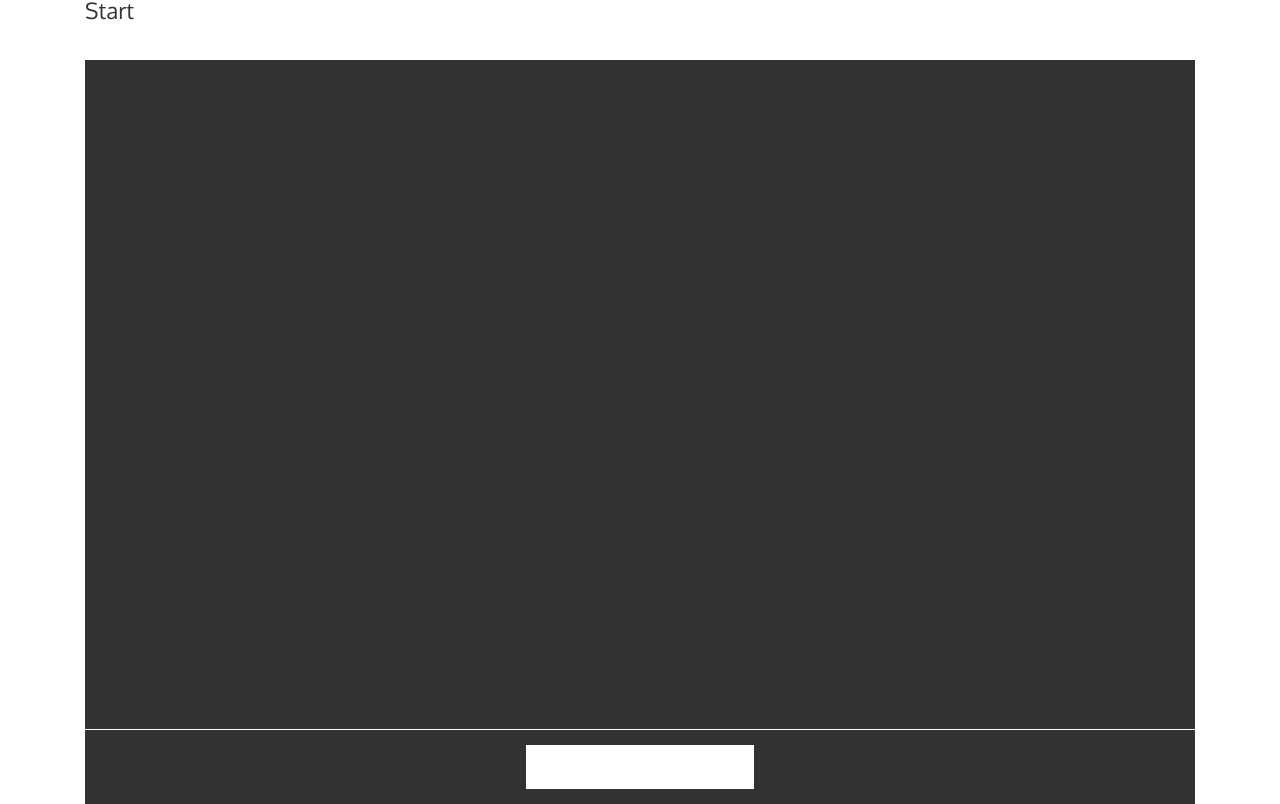
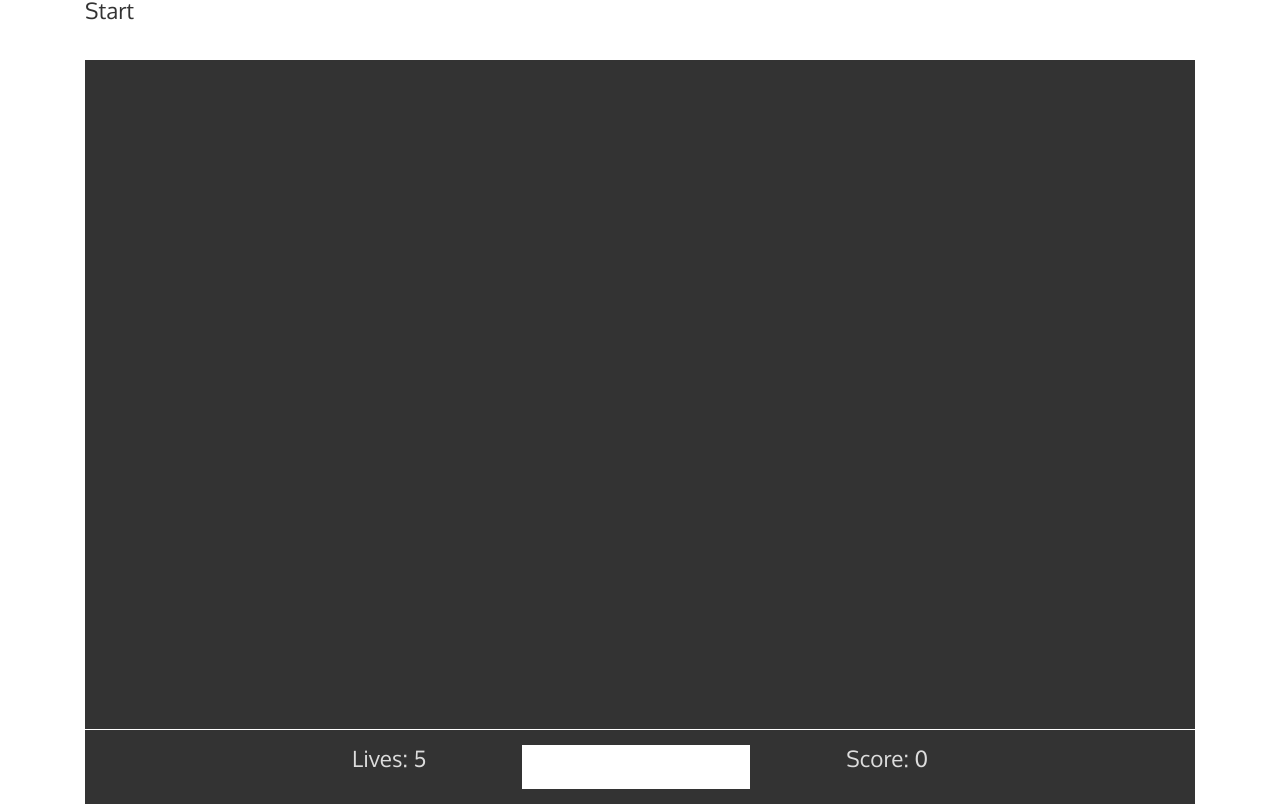
Before and after one commit to JamesRClarke/anagram-falls-client, a React (Create React App) app: page /game in a window 1280 px wide. Shown: the part 263-1067 px from the top of the page. Built offline with nearby package versions, Linux system fonts and the light colour scheme.

Commit message:
score updating]

```diff
--- a/src/components/Game/GameBox/Anagram/Anagram.jsx
+++ b/src/components/Game/GameBox/Anagram/Anagram.jsx
@@ -7,7 +7,7 @@ class Anagram extends Component {
     this.state = {
       anagramPosTop: -35,
       anagramPosXY:  Math.ceil((Math.random() * (this.props.playingWidth - 80))),
-      answered: false
+      fallenAnswer: false
     }
   }
 
@@ -16,10 +16,11 @@ class Anagram extends Component {
     let moveAnagram = () => {
       if(this.state.anagramPosTop <= this.props.playingHeight) {
         this.setState({
-          anagramPosTop: this.state.anagramPosTop + 10
+          anagramPosTop: this.state.anagramPosTop + 30
         })
       } else {
         clearInterval(intervalId);
+        this.props.updateIncorrectAnswers();
         this.setState({
           fallenAnswer: true
         })
@@ -33,7 +34,10 @@ class Anagram extends Component {
     return (
       <Aux >
         <p
-          className={`game-anagram  ${this.props.answer === this.props.anagram ? 'correct-answer' : null} ${this.state.fallenAnswer ? 'fallen-answer' : null}`}
+          className={`
+            ${!this.props.answer || !this.state.fallenAnswer ? 'game-anagram' : null}
+            ${this.props.answer === this.props.anagram ? 'correct-answer' : null}
+             ${this.state.fallenAnswer ? 'fallen-answer' : null}`}
           style={{
             top: `${this.state.anagramPosTop}px`,
             left: `${this.state.anagramPosXY}px`}}>
--- a/src/components/Game/GameBox/GameBox.jsx
+++ b/src/components/Game/GameBox/GameBox.jsx
@@ -54,13 +54,19 @@ class GameBox extends Component {
         clearInterval(intervalId);
       }
     }
-    // setTimeout(() => pushAnagram(), 1000); //this is to have the countdown for the game to begin
+    // setTimeout(() => pushAnagram(), 3000); //this is to have the countdown for the game to begin
 
     setTimeout(() => setInterval(pushAnagram, 2000), 100);
   }
 
   handleChange = (event) => {
     this.setState({inputValue: event.target.value});
+  }
+
+  updateIncorrectAnswers = () => {
+    this.setState({
+      lives: this.state.lives - 1
+    })
   }
 
   anagramChecker = (event) => {
@@ -71,18 +77,19 @@ class GameBox extends Component {
       if (answer === comparisonArray[i]) {
         this.setState({
           inputValue: '',
-          answer: answer
+          answer: answer,
+          correctAnswers: this.state.correctAnswers + 1
         })
-        setTimeout(() => {comparisonArray.splice(i,1)}, 2000)
+        setTimeout(() => {comparisonArray.splice(i,1)}, 3000)
         return true;
       }
 
       this.setState({
-        inputValue: ''
+        inputValue: '',
       })
     }
+  }
 
-  }
 
   render() {
     return (
@@ -95,6 +102,7 @@ class GameBox extends Component {
             return(
               <Anagram
                 key={component}
+                updateIncorrectAnswers={this.updateIncorrectAnswers}
                 answer={this.state.answer}
                 anagram={component}
                 playingWidth={this.state.gameBoxWidth} playingHeight={this.state.gameBoxHeight} />
@@ -102,14 +110,24 @@ class GameBox extends Component {
           })}
 
           <div ref={ (inputBox) => this.inputBox = inputBox} className="game-answer d-flex justify-content-center align-items-center">
-            <form onSubmit={this.anagramChecker}>
-              <input
-                ref={ (inputField) => this.inputField = inputField} type="text"
-                value={this.state.inputValue} onChange={this.handleChange} />
+            <div className="mx-5">
+              <p>Lives: {this.state.lives}</p>
+            </div>
+            <div className="mx-5">
+              <form onSubmit={this.anagramChecker}>
+                <input
+                  ref={ (inputField) => this.inputField = inputField}
 
-              <input style={{display: 'none'}} type="submit" value="Submit" />
+                  type="text"
+                  value={this.state.inputValue} onChange={this.handleChange} />
 
-            </form>
+                <input style={{display: 'none'}} type="submit" value="Submit" />
+
+              </form>
+            </div>
+            <div className="mx-5">
+              <p>Score: {this.state.correctAnswers}</p>
+            </div>
           </div>
 
         </div>
--- a/src/styles/components/Game/game.scss
+++ b/src/styles/components/Game/game.scss
@@ -21,8 +21,7 @@
     position: absolute;
     z-index: 999;
     color: $color-white;
-    opacity: 1;
-    transition: all 1.5s;
+    transition: all 3.5s;
 
     &.correct-answer {
       color: $color-green;
@@ -48,6 +47,10 @@
     height: 10%;
     text-align: center;
 
+    p {
+      color: $color-grey-light;
+    }
+
     input {
       max-width: 350px;
       background: white;
```
